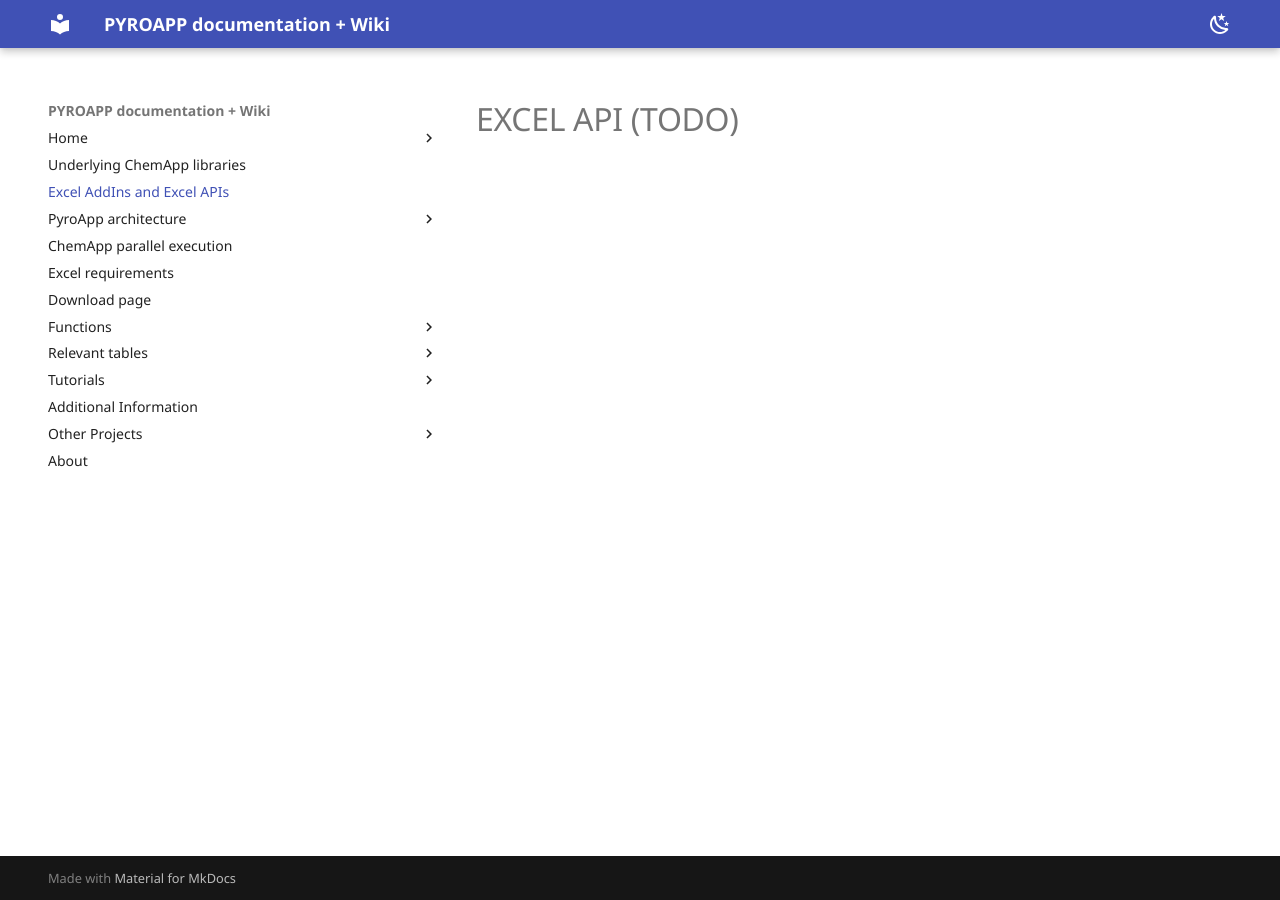
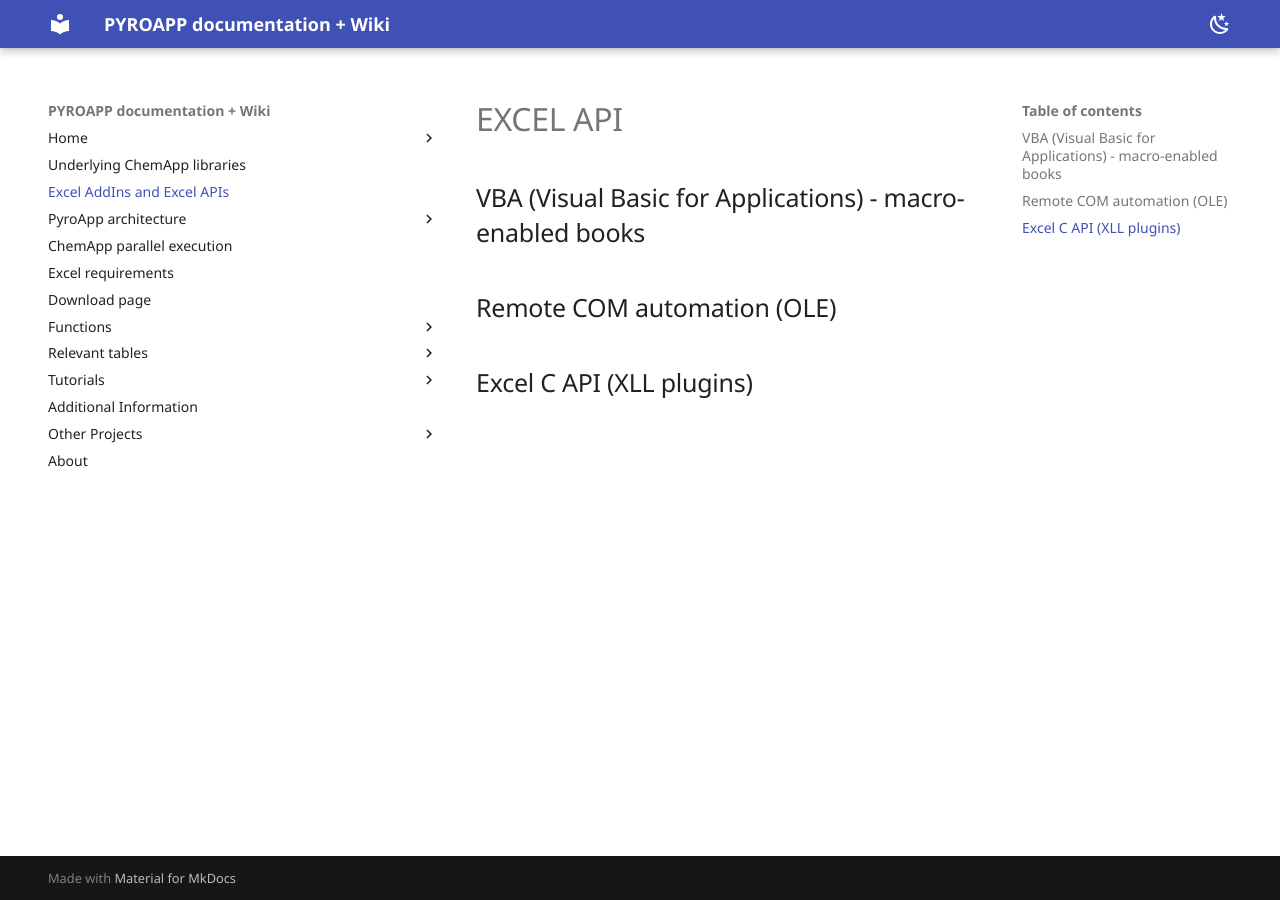
Before and after one commit to evnekdev/pyroapp-docs, an MkDocs documentation site: the page built from docs/excel-api.md, in a window 1280 px wide. Built offline with MkDocs 1.6.1 and Material for MkDocs 9.7.7, drawn with Linux system fonts in a browser that asks for light colours; some web fonts are replaced.

Commit message:
Update excel-api.md

```diff
--- a/docs/excel-api.md
+++ b/docs/excel-api.md
@@ -1 +1,7 @@
-# EXCEL API (TODO)
+# EXCEL API
+
+## VBA (Visual Basic for Applications) - macro-enabled books
+
+## Remote COM automation (OLE)
+
+## Excel C API (XLL plugins)
```
